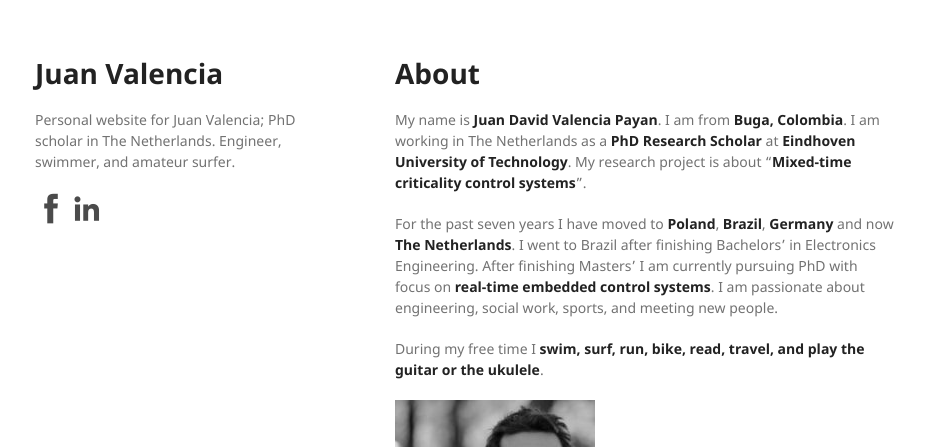
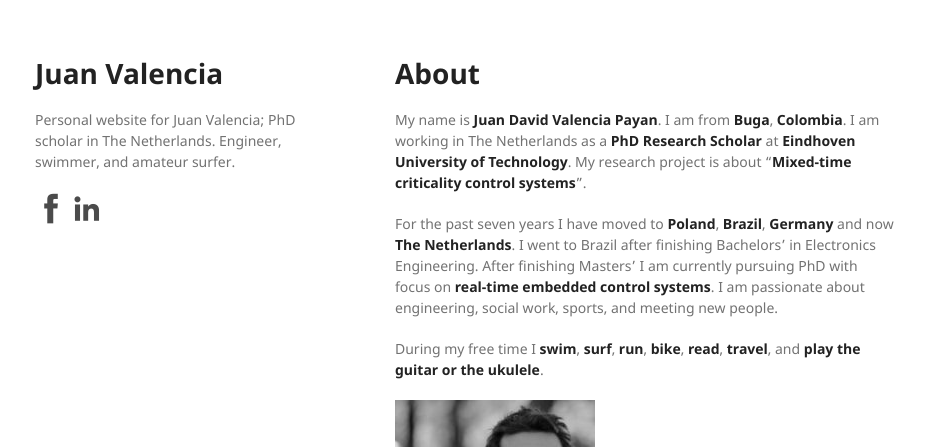
Before and after one commit to juanvalen15/juanvalen15.github.io, a Jekyll site: the page built from index.md, in a window 1280 px wide. Shown: the top 447 px of the page, without its empty margins (175-1100 px from the left). Built offline with Jekyll 4.4.1, drawn with Linux system fonts in a browser that asks for light colours; our own code applies the rules of GitHub Pages for plain Markdown files.

```diff
--- a/index.md
+++ b/index.md
@@ -4,11 +4,11 @@ layout: default
 
 # [](#header-1)About
 
-My name is **Juan David Valencia Payan**. I am from **Buga, Colombia**. I am working in The Netherlands as a **PhD Research Scholar** at **Eindhoven University of Technology**. My research project is about "**Mixed-time criticality control systems**".
+My name is **Juan David Valencia Payan**. I am from **Buga**, **Colombia**. I am working in The Netherlands as a **PhD Research Scholar** at **Eindhoven University of Technology**. My research project is about "**Mixed-time criticality control systems**".
 
 For the past seven years I have moved to **Poland**, **Brazil**, **Germany** and now **The Netherlands**. I went to Brazil after finishing Bachelors’ in Electronics Engineering. After finishing Masters’ I am currently pursuing PhD with focus on **real-time embedded control systems**. I am passionate about engineering, social work, sports, and meeting new people.
 
-During my free time I **swim, surf, run, bike, read, travel, and play the guitar or the ukulele**.
+During my free time I **swim**, **surf**, **run**, **bike**, **read**, **travel**, and **play the guitar or the ukulele**.
 
 ![](juan.png)
 
```
